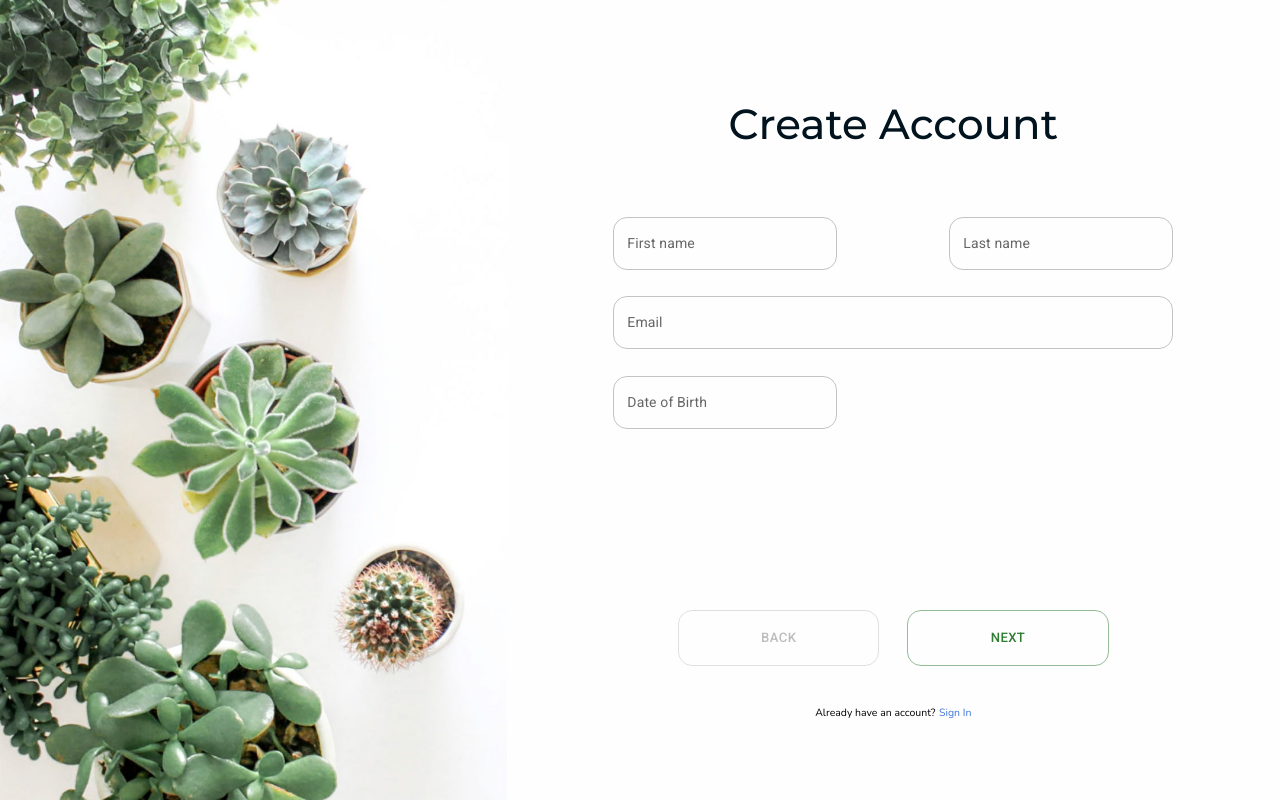
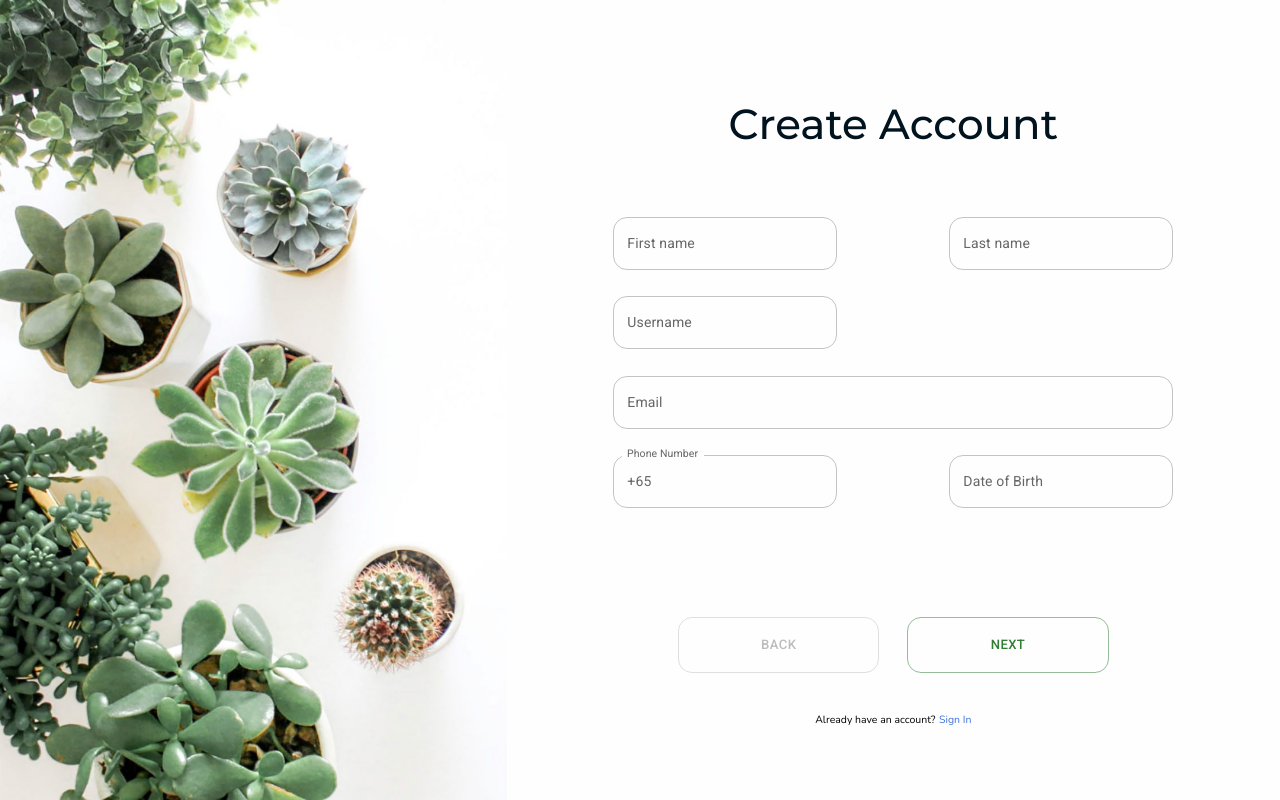
Before and after one commit to CS203-G2-T7/CS203-Project, a React (Create React App) app in the folder ReactFrontend/: page /sign-up in a window 1280 px wide. Built offline with nearby package versions, Linux system fonts and the light colour scheme.

Commit message:
Update sign-up page to contain date of birth, phone number, and username. Testing out sign-up logic.

```diff
--- a/ReactFrontend/src/pages/SignUp/RightContent/FirstTextFields/FirstTextFields.tsx
+++ b/ReactFrontend/src/pages/SignUp/RightContent/FirstTextFields/FirstTextFields.tsx
@@ -1,4 +1,4 @@
-import { TextField } from "@mui/material";
+import { InputAdornment, TextField } from "@mui/material";
 import React from "react";
 import { StyledFirstTextFields } from "./FirstTextField.styled";
 import { StyledNameTextFields } from "./NameTextField.styled";
@@ -63,6 +63,27 @@ export default function FirstTextFields({}: Props) {
       </StyledNameTextFieldsRow>
 
       <Controller
+        name={"username"}
+        control={control}
+        rules={{
+          required: "Username is required.", //could check for duplicates in backend
+        }}
+        render={({
+          field: { onChange, onBlur, value, name, ref },
+          fieldState: { isTouched, isDirty, error },
+        }) => (
+          <StyledNameTextFields
+            label="Username"
+            onChange={onChange}
+            value={value}
+            inputRef={ref}
+            error={!!error}
+            helperText={error?.message}
+          />
+        )}
+      />
+
+      <Controller
         name={"email"}
         control={control}
         rules={{
@@ -84,6 +105,39 @@ export default function FirstTextFields({}: Props) {
             inputRef={ref}
             error={!!error}
             helperText={error?.message}
+          />
+        )}
+      />
+      <StyledNameTextFieldsRow>
+        <Controller
+          name={"phoneNumber"}
+          control={control}
+          rules={{
+            required: "Phone number is required.",
+            pattern: {
+              value: /^[0-9]+$/,
+              message: "Not a valid phone number.",
+            },
+          }}
+          render={({
+            field: { onChange, onBlur, value, name, ref },
+            fieldState: { isTouched, isDirty, error },
+          }) => (
+            <StyledNameTextFields
+              label="Phone Number"
+              onChange={onChange}
+              value={value}
+              inputRef={ref}
+              error={!!error}
+              helperText={error?.message}
+              type="text"
+              inputMode="numeric"
+              InputProps={{
+                startAdornment: (
+                  <InputAdornment position="start">+65</InputAdornment>
+                ),
+              }}
+              inputProps={{ maxLength: 8 }}
             />
           )}
         />
@@ -110,6 +164,7 @@ export default function FirstTextFields({}: Props) {
             )}
           />
         </LocalizationProvider>
+      </StyledNameTextFieldsRow>
     </StyledFirstTextFields>
   );
 }
--- a/ReactFrontend/src/pages/SignUp/RightContent/RightContent.tsx
+++ b/ReactFrontend/src/pages/SignUp/RightContent/RightContent.tsx
@@ -8,10 +8,12 @@ import SecondTextFields from "./SecondTextFields/SecondTextFields";
 import ThirdTextFields from "./ThirdTextFields/ThirdTextFields";
 import { FixedBottom } from "./FixedBottom.styled";
 import { FormProvider, useForm } from "react-hook-form";
+import { Navigate, useNavigate } from "react-router-dom";
 import signUpService, {
   defaultSignUpData,
   signUpData,
 } from "service/signUpService";
+import loginService from "service/loginService";
 
 type Props = {};
 
@@ -19,8 +21,10 @@ type SignUpForm = {
   firstName: string;
   lastName: string;
   email: string;
+  username: string;
   password: string;
   confirmPassword: string;
+  phoneNumber: string;
   addressLine1: string;
   addressLine2: string;
   postalCode: string;
@@ -31,8 +35,10 @@ const defaultSignUpForm: SignUpForm = {
   firstName: "",
   lastName: "",
   email: "",
+  username: "",
   password: "",
   confirmPassword: "",
+  phoneNumber: "",
   addressLine1: "",
   addressLine2: "",
   postalCode: "",
@@ -40,6 +46,7 @@ const defaultSignUpForm: SignUpForm = {
 };
 
 export default function RightContent({}: Props) {
+  const navigate = useNavigate();
   const [page, setPage] = useState(1);
   const methods = useForm({
     defaultValues: defaultSignUpForm,
@@ -48,23 +55,45 @@ export default function RightContent({}: Props) {
 
   const submitHandler = async (data: SignUpForm) => {
     // console.log(data);
-    let signUpData: signUpData = defaultSignUpData;
-    signUpData.address = data.addressLine1.concat(" ", data.addressLine2);
-    signUpData.email = data.email;
-    signUpData.password = data.password;
-    signUpData.username = data.firstName.concat(" ", data.lastName);
-    // console.log(signUpData);
+    const signUpData: signUpData = {
+      email: data.email,
+      username: data.username,
+      password: data.password,
+      address: data.addressLine1.concat(
+        data.addressLine2,
+        ", singapore ",
+        data.postalCode
+      ),
+      givenName: data.firstName,
+      familyName: data.lastName,
+      birthDate: data.dateOfBirth,
+      phoneNumber: data.phoneNumber,
+    };
 
-    signUpService
-      .signUpUser(signUpData)
-      .then((res) => {
-        console.log(res);
-      })
-      .catch((err) => {
-        console.log(err);
-      });
-    // const signUpResponse = await signUpService.signUpUser(signUpData);
-    // console.log(signUpResponse);
+    try {
+      //check if sign up is successful
+      const signUpResponse = await signUpService.signUpUser(signUpData);
+      console.log(signUpResponse);
+
+      //sign up no issue, then login
+      if (signUpResponse.status === 200) {
+        const loginResponse = await loginService.loginUser({
+          username: signUpData.username,
+          password: signUpData.password,
+        });
+        console.log(loginResponse);
+        if (loginResponse.status === 200) {
+          localStorage.setItem(
+            "jwtAccessToken",
+            JSON.stringify(loginResponse.data.accessToken) //JH: bad practice.
+          );
+          navigate("/home"); //redirect to home page after sign-up.
+        }
+      }
+    } catch (e) {
+      console.log(e);
+      alert(e);
+    }
   };
 
   let CurrentPageComponent: ReactNode = <FirstTextFields />;
--- a/ReactFrontend/src/service/signUpService.ts
+++ b/ReactFrontend/src/service/signUpService.ts
@@ -7,12 +7,20 @@ export type signUpData = {
   username: string;
   password: string;
   address: string;
+  givenName: string;
+  familyName: string;
+  birthDate: string;
+  phoneNumber: string;
 };
 export const defaultSignUpData = {
   email: "",
   username: "",
   password: "",
   address: "",
+  givenName: "",
+  familyName: "",
+  birthDate: "",
+  phoneNumber: "",
 };
 
 class signUpUser {
```
Lines whose indentation alone changed are shown as unchanged.
